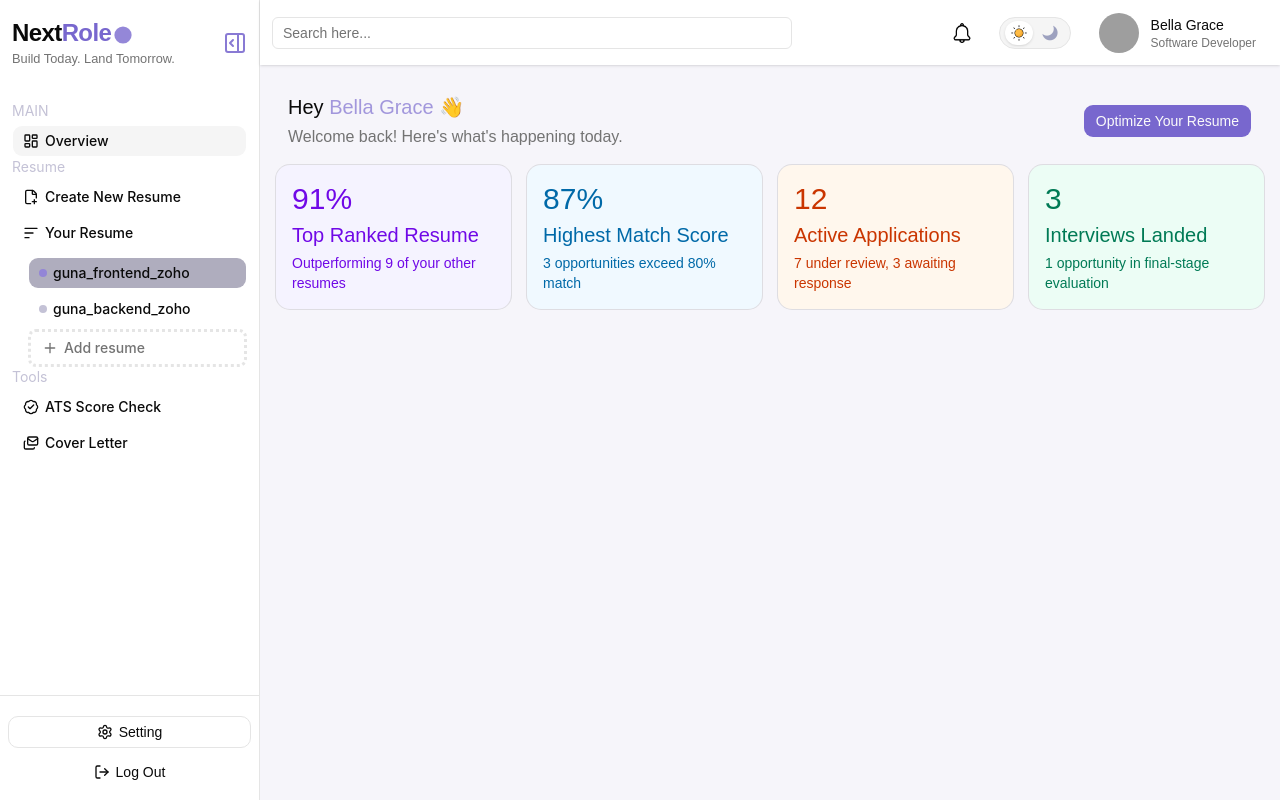
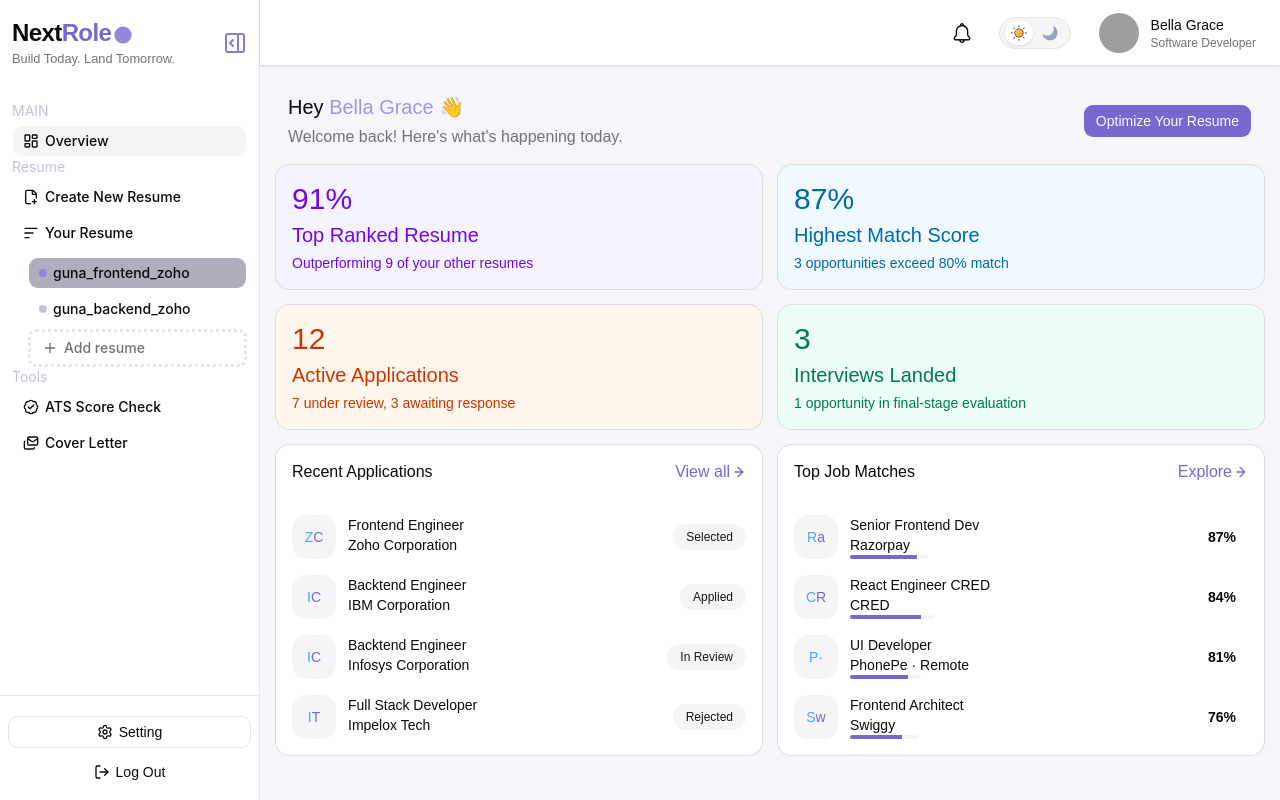
Before and after one commit to Gunasheelan24/UI-NextRole.IO, a React (Vite) app: page /nextrole/dashboard in a window 1280 px wide. Built offline with nearby package versions, Linux system fonts and the light colour scheme; grey boxes are pictures that could not be loaded.

Commit message:
metrics added for dashbord page

```diff
--- /dev/null
+++ b/src/components/ui/progress.tsx
@@ -0,0 +1,80 @@
+import { Progress as ProgressPrimitive } from "@base-ui/react/progress"
+import { cn } from "cn"
+
+function Progress({
+  className,
+  children,
+  value,
+  ...props
+}: ProgressPrimitive.Root.Props) {
+  return (
+    <ProgressPrimitive.Root
+      value={value}
+      data-slot="progress"
+      className={cn("flex flex-wrap gap-3", className)}
+      {...props}
+    >
+      {children}
+      <ProgressTrack>
+        <ProgressIndicator />
+      </ProgressTrack>
+    </ProgressPrimitive.Root>
+  )
+}
+
+function ProgressTrack({ className, ...props }: ProgressPrimitive.Track.Props) {
+  return (
+    <ProgressPrimitive.Track
+      className={cn(
+        "relative flex h-1 w-full items-center overflow-x-hidden rounded-full bg-muted",
+        className
+      )}
+      data-slot="progress-track"
+      {...props}
+    />
+  )
+}
+
+function ProgressIndicator({
+  className,
+  ...props
+}: ProgressPrimitive.Indicator.Props) {
+  return (
+    <ProgressPrimitive.Indicator
+      data-slot="progress-indicator"
+      className={cn("h-full bg-primary transition-all", className)}
+      {...props}
+    />
+  )
+}
+
+function ProgressLabel({ className, ...props }: ProgressPrimitive.Label.Props) {
+  return (
+    <ProgressPrimitive.Label
+      className={cn("text-sm font-medium", className)}
+      data-slot="progress-label"
+      {...props}
+    />
+  )
+}
+
+function ProgressValue({ className, ...props }: ProgressPrimitive.Value.Props) {
+  return (
+    <ProgressPrimitive.Value
+      className={cn(
+        "ml-auto text-sm text-muted-foreground tabular-nums",
+        className
+      )}
+      data-slot="progress-value"
+      {...props}
+    />
+  )
+}
+
+export {
+  Progress,
+  ProgressTrack,
+  ProgressIndicator,
+  ProgressLabel,
+  ProgressValue,
+}
--- /dev/null
+++ b/src/features/Dashboard/components/ArrowLeft.tsx
@@ -0,0 +1,7 @@
+import { createLucideIcon } from "lucide-react";
+
+export const ArrowLeft = createLucideIcon("arrow-left", [
+  ["path", { d: "m12 19 7-7", key: "7t9fgx" }],
+  ["path", { d: "m19 12-7-7", key: "w2wwfw" }],
+  ["path", { d: "M19 12H7.5", key: "195hlf" }],
+]);
--- a/src/features/Dashboard/components/Dashboard.tsx
+++ b/src/features/Dashboard/components/Dashboard.tsx
@@ -1,8 +1,16 @@
 import React from "react";
-import { Input } from "../../../components/ui/input";
+import DashboardCard from "./DashboardCard";
 import { Button } from "../../../components/ui/button";
-import DashboardCard from "./DashboardCard";
 import { FileText, Send, Target, Trophy } from "lucide-react";
+import {
+  Card,
+  CardContent,
+  CardHeader,
+  CardTitle,
+} from "../../../components/ui/card";
+import { ArrowLeft } from "./ArrowLeft";
+import { Badge } from "../../../components/ui/badge";
+import { Progress } from "../../../components/ui/progress";
 
 interface IDashboard {
   lightMode: string;
@@ -65,6 +73,60 @@ const Dashboard: React.FC<IDashboard> = ({ lightMode }) => {
     },
   ];
 
+  const RecentApplication = [
+    {
+      id: 0,
+      role: "Frontend Engineer",
+      company: "Zoho Corporation",
+      stage: "Selected",
+    },
+    {
+      id: 1,
+      role: "Backtend Engineer",
+      company: "IBM Corporation",
+      stage: "Applied",
+    },
+    {
+      id: 2,
+      role: "Backtend Engineer",
+      company: "Infosys Corporation",
+      stage: "In Review",
+    },
+    {
+      id: 3,
+      role: "Full Stack Developer",
+      company: "Impelox Tech",
+      stage: "Rejected",
+    },
+  ];
+
+  const topJobMatches = [
+    {
+      id: 0,
+      role: "Senior Frontend Dev",
+      company: "Razorpay",
+      percentage: 87,
+    },
+    {
+      id: 1,
+      role: "React Engineer CRED",
+      company: "CRED",
+      percentage: 84,
+    },
+    {
+      id: 2,
+      role: "UI Developer",
+      company: "PhonePe · Remote",
+      percentage: 81,
+    },
+    {
+      id: 3,
+      role: "Frontend Architect",
+      company: "Swiggy",
+      percentage: 76,
+    },
+  ];
+
   return (
     <React.Fragment>
       <main className="mt-3 flex justify-between items-center h-14 px-3">
@@ -84,11 +146,86 @@ const Dashboard: React.FC<IDashboard> = ({ lightMode }) => {
       </main>
 
       <main className="mt-4">
-        <section className="grid grid-cols-4 grid-rows-1 gap-4">
+        <section className="grid sm:grid-cols-2 grid-cols-[w-full] md:grid-cols-2  grid-rows-1 gap-4">
           {resumeAnalysis.map((item) => (
             <DashboardCard {...item} />
           ))}
         </section>
+      </main>
+
+      <main className="flex justify-between gap-4 mt-4">
+        <Card className="flex-1">
+          <CardHeader className="flex justify-between">
+            <CardTitle className="font-normal">Recent Applications</CardTitle>
+            <CardTitle className="font-normal flex items-center text-primary cursor-pointer">
+              View all <ArrowLeft size={16} />
+            </CardTitle>
+          </CardHeader>
+
+          <CardContent>
+            {/* Main Content 1 */}
+            {RecentApplication.map(({ id, role, company, stage }) => (
+              <main key={id} className="flex justify-between items-center mt-4">
+                <section className="flex gap-3">
+                  <div className="h-11 w-11 flex items-center justify-center rounded-xl bg-[#f5f5f7]">
+                    <p className="tex-center font-medium">
+                      <span className="text-blue-400">
+                        {company?.split(" ")?.[0]?.[0] ?? company?.[0]}
+                      </span>
+                      <span className="text-primary">
+                        {company?.split(" ")?.[1]?.[0] ?? company?.[1]}
+                      </span>
+                    </p>
+                  </div>
+                  <div>
+                    <p>{role}</p>
+                    <p>{company}</p>
+                  </div>
+                </section>
+                <section>
+                  <Badge variant="secondary" className="p-3">
+                    {stage}
+                  </Badge>
+                </section>
+              </main>
+            ))}
+          </CardContent>
+        </Card>
+
+        <Card className="flex-1">
+          <CardHeader className="flex justify-between">
+            <CardTitle className="font-normal">Top Job Matches</CardTitle>
+            <CardTitle className="font-normal flex items-center text-primary cursor-pointer">
+              Explore <ArrowLeft size={16} />
+            </CardTitle>
+          </CardHeader>
+          <CardContent>
+            {topJobMatches.map(({ id, role, company, percentage }) => (
+              <main key={id} className="flex justify-between items-center mt-4">
+                <section className="flex gap-3">
+                  <div className="h-11 w-11 flex items-center justify-center rounded-xl bg-[#f5f5f7]">
+                    <p className="tex-center font-medium">
+                      <span className="text-blue-400">
+                        {company?.split(" ")?.[0]?.[0] ?? company?.[0]}
+                      </span>
+                      <span className="text-primary">
+                        {company?.split(" ")?.[1]?.[0] ?? company?.[1]}
+                      </span>
+                    </p>
+                  </div>
+                  <div>
+                    <p>{role}</p>
+                    <p>{company}</p>
+                    <Progress value={percentage} className="w-[60%]" />
+                  </div>
+                </section>
+                <section>
+                  <p className="p-3 text-md font-bold">{percentage}%</p>
+                </section>
+              </main>
+            ))}
+          </CardContent>
+        </Card>
       </main>
     </React.Fragment>
   );
--- a/src/features/Dashboard/components/Header.tsx
+++ b/src/features/Dashboard/components/Header.tsx
@@ -6,7 +6,7 @@ import {
   AvatarImage,
   AvatarFallback,
 } from "../../../components/ui/avatar";
-import { Bell, ChevronDown, UserPen } from "lucide-react";
+import { Bell, ChevronDown, Search, UserPen } from "lucide-react";
 import { Button } from "../../../components/ui/button";
 import { bellIcons } from "../../../assets/png/Index";
 import { Card, CardContent, CardHeader } from "../../../components/ui/card";
@@ -32,16 +32,8 @@ const Header: React.FC<IHeader> = ({
         setSideBarActive("close");
         setProfilePopupStatus((prev) => (prev == "open" ? "close" : "open"));
       }}
-      className="flex md:p-3 py-4 justify-between items-center h-[65px] bg-white shadow-sm relative select-none"
+      className="flex md:p-3 py-4 justify-end items-center h-[65px] bg-white shadow-sm relative select-none"
     >
-      <section>
-        <Input
-          placeholder="Search here..."
-          type="text"
-          id="search"
-          className="w-130 bg-white rounded-sm"
-        />
-      </section>
       <section className="flex items-center gap-4">
         <Button
           variant="ghost"
```
